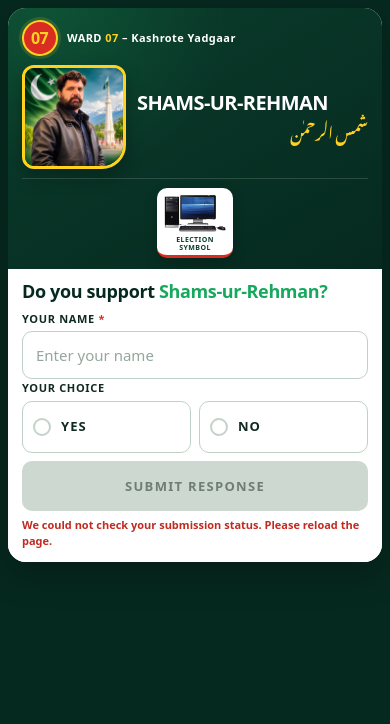
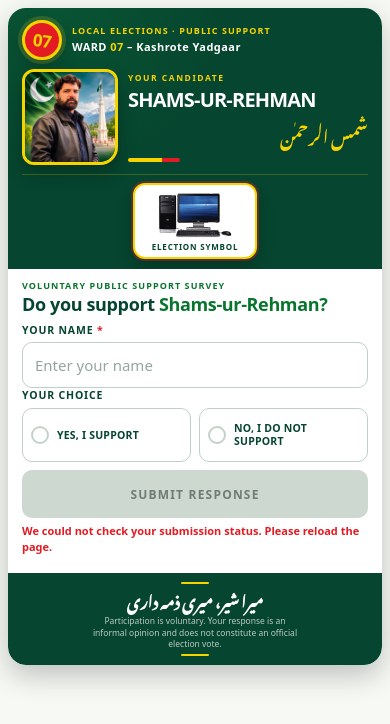
Before and after one commit to tashfeen635-cmyk/SHAMS-UR-REHMAN--LOCAL-ELECTIONS-PUBLIC-SUPPORT-WARD-07-Kashrote-Yadgaar, a website: page public/index.html in a window 390 px wide. Drawn offline with Linux system fonts and the light colour scheme; no server answers.

Commit message:
Complete mobile campaign survey redesign

```diff
--- a/public/index.html
+++ b/public/index.html
@@ -3,7 +3,7 @@
   <head>
     <meta charset="utf-8">
     <meta name="viewport" content="width=device-width, initial-scale=1, viewport-fit=cover">
-    <meta name="theme-color" content="#06291f">
+    <meta name="theme-color" content="#06452F">
     <meta name="description" content="Voluntary public support survey for Shams-ur-Rehman, Ward 07 – Kashrote Yadgaar.">
     <meta name="survey-token" content="__SURVEY_TOKEN__">
     <title>Shams-ur-Rehman | Ward 07 – Kashrote Yadgaar</title>
@@ -93,13 +93,13 @@
                 <label class="option option--yes" id="option-yes">
                   <input type="radio" name="answer" value="yes" id="answer-yes">
                   <span class="option__indicator" aria-hidden="true"></span>
-                  <span class="option__title"><span class="option__long">YES, I SUPPORT</span><span class="option__short">YES</span></span>
+                  <span class="option__title">YES, I SUPPORT</span>
                 </label>
 
                 <label class="option option--no" id="option-no">
                   <input type="radio" name="answer" value="no" id="answer-no">
                   <span class="option__indicator" aria-hidden="true"></span>
-                  <span class="option__title"><span class="option__long">NO, I DO NOT SUPPORT</span><span class="option__short">NO</span></span>
+                  <span class="option__title">NO, I DO NOT SUPPORT</span>
                 </label>
               </div>
             </fieldset>
@@ -108,8 +108,6 @@
               <label for="website">Website</label>
               <input id="website" name="website" type="text" tabindex="-1" autocomplete="off">
             </div>
-
-            <p class="disclaimer" id="disclaimer">Participation is voluntary. Your response is an informal opinion and does not constitute an official election vote.</p>
 
             <button class="submit" id="submit-button" type="submit" disabled>
               <span class="spinner" aria-hidden="true"></span>
@@ -129,9 +127,11 @@
             <p class="success__text" id="success-text">You have already submitted your response from this device.</p>
           </div>
 
-          <footer class="credit">
-            <p>developed by tashfeen bin riaz</p>
-            <p>contact - <a href="tel:03170885816">03170885816</a></p>
+          <footer class="campaign-footer">
+            <span class="campaign-footer__rule" aria-hidden="true"></span>
+            <p class="urdu campaign-footer__slogan" lang="ur" dir="rtl">میرا شیر، میری ذمہ داری</p>
+            <p class="campaign-footer__disclaimer">Participation is voluntary. Your response is an informal opinion and does not constitute an official election vote.</p>
+            <span class="campaign-footer__rule" aria-hidden="true"></span>
           </footer>
         </div>
       </section>
--- a/public/styles.css
+++ b/public/styles.css
@@ -1,19 +1,20 @@
 :root {
   color-scheme: light;
-  --green-950: #06291f;
-  --green-900: #0a3d2c;
-  --green-800: #0e5b3c;
-  --green-700: #16a85c;
-  --green-600: #25c86a;
+  --green-950: #06452f;
+  --green-900: #06452f;
+  --green-800: #08752d;
+  --green-700: #08752d;
+  --green-600: #16a34a;
   --green-100: #eaf7ee;
-  --yellow: #ffd21f;
-  --yellow-deep: #f2b705;
-  --red: #d92d24;
-  --ink: #102a20;
+  --yellow: #f5d400;
+  --yellow-deep: #f5d400;
+  --red: #e31b23;
+  --ink: #06452f;
   --muted: #5d7167;
   --line: #dbe7df;
   --slate: #334155;
-  --danger: #c02a20;
+  --danger: #e31b23;
+  --background: #f7f9f5;
   --radius: 28px;
   font-family: system-ui, -apple-system, BlinkMacSystemFont, "Segoe UI", Roboto, "Helvetica Neue", Arial, sans-serif;
 }
@@ -728,6 +729,22 @@ body {
   line-height: 1.55;
 }
 
+.campaign-footer {
+  display: none;
+}
+
+.campaign-footer__rule {
+  width: 34px;
+  height: 2px;
+  border-radius: 2px;
+  background: var(--yellow);
+}
+
+.campaign-footer__slogan,
+.campaign-footer__disclaimer {
+  margin: 0;
+}
+
 .credit {
   display: flex;
   flex-wrap: wrap;
@@ -1059,120 +1076,167 @@ body {
 }
 
 @media (max-width: 480px) {
+  :root {
+    --radius: 18px;
+  }
+
+  html,
+  body {
+    overflow: auto;
+    overscroll-behavior: auto;
+    background: var(--background);
+  }
+
   .viewport {
+    height: auto;
+    min-height: 100vh;
+    min-height: 100svh;
     padding: 8px;
+    overflow: auto;
+    place-items: start center;
   }
 
   .hero {
+    width: 100%;
+    max-width: 430px;
+    grid-template-columns: minmax(0, 1fr);
+    grid-template-rows: auto;
     border-radius: 18px;
-    box-shadow: 0 12px 32px rgba(0, 13, 9, 0.36);
+    box-shadow: 0 10px 28px rgba(0, 13, 9, 0.24);
+    overflow: hidden;
   }
 
   .hero__ribbon,
   .candidate-panel::after,
-  .eyebrow,
   .brand__urdu,
-  .candidate-copy__kicker,
-  .accent-rule,
   .candidate-copy__text,
   .facts,
   .seal,
   .campaign-strip__note,
   .survey-head__urdu,
-  .disclaimer,
   .credit {
     display: none !important;
   }
 
   .candidate-panel {
     gap: 9px;
-    padding: 12px 14px 11px;
+    padding: 12px 14px 10px;
     background:
-      radial-gradient(circle at 12% 0%, rgba(37, 200, 106, 0.16), transparent 42%),
-      linear-gradient(150deg, var(--green-900), var(--green-950));
+      radial-gradient(circle at 12% 0%, rgba(22, 163, 74, 0.16), transparent 42%),
+      linear-gradient(155deg, var(--green-900), var(--green-950));
   }
 
   .brand {
-    gap: 9px;
+    gap: 10px;
   }
 
   .brand__badge {
-    width: 36px;
-    border-width: 2px;
-    box-shadow: 0 0 0 3px rgba(255, 210, 31, 0.14);
+    width: 40px;
+    border-width: 3px;
+    transform: none;
   }
 
   .brand__badge span {
-    font-size: 16px;
+    font-size: 17px;
+  }
+
+  .eyebrow {
+    margin: 0 0 3px;
+    font-size: 9px;
+    line-height: 1.2;
+    letter-spacing: 0.12em;
   }
 
   .brand__constituency {
     font-size: 11px;
-    line-height: 1.2;
+    line-height: 1.25;
     letter-spacing: 0.04em;
   }
 
   .candidate-main {
-    grid-template-columns: 104px minmax(0, 1fr);
-    gap: 11px;
+    grid-template-columns: 96px minmax(0, 1fr);
+    gap: 10px;
     align-items: center;
   }
 
   .portrait {
     border-width: 3px;
-    border-radius: 12px 12px 24px 12px;
+    border-radius: 12px 12px 18px 12px;
     box-shadow: 0 8px 18px rgba(0, 0, 0, 0.28);
+  }
+
+  .candidate-copy__kicker {
+    display: block;
+    margin: 0 0 4px;
+    font-size: 8.5px;
+    letter-spacing: 0.18em;
   }
 
   .candidate-copy h1 {
     font-size: 20px;
-    line-height: 1.04;
-    letter-spacing: -0.03em;
-    white-space: nowrap;
+    line-height: 1.3;
+    letter-spacing: -0.04em;
+    white-space: normal;
   }
 
-  .candidate-copy__urdu {
-    margin-top: 5px;
-    font-size: 15px;
-    line-height: 1.5;
+  .accent-rule {
+    display: block;
+    width: 52px;
+    height: 4px;
+    margin: 7px 0 0;
+    background: linear-gradient(90deg, var(--yellow) 0 65%, var(--red) 65%);
   }
 
   .campaign-strip {
     justify-content: center;
     gap: 0;
-    padding-top: 9px;
-    border-top: 1px solid rgba(255, 255, 255, 0.14);
+    padding-top: 8px;
+    border-top: 1px solid rgba(245, 212, 0, 0.22);
   }
 
   .symbol {
-    width: 76px;
-    gap: 3px;
-    padding: 5px 5px 4px;
-    border-bottom: 3px solid var(--red);
-    border-radius: 10px;
+    width: 124px;
+    gap: 4px;
+    padding: 6px 6px 5px;
+    border: 2px solid var(--yellow);
+    border-radius: 12px;
     background: #ffffff;
-    box-shadow: 0 6px 14px rgba(0, 0, 0, 0.2);
+    box-shadow: 0 0 0 2px rgba(227, 27, 35, 0.35), 0 8px 16px rgba(0, 0, 0, 0.22);
   }
 
   .symbol__image {
-    height: 40px;
+    height: 48px;
     object-fit: contain;
   }
 
   .symbol__label {
-    font-size: 7px;
-    letter-spacing: 0.06em;
+    font-size: 8px;
+    letter-spacing: 0.1em;
   }
 
   .survey-panel {
+    justify-content: flex-start;
     gap: 8px;
-    padding: 12px 14px 14px;
+    padding: 12px 14px 0;
+    border-radius: 0 0 18px 18px;
     background: #ffffff;
+    overflow: hidden;
+  }
+
+  .survey-head {
+    display: grid;
+    gap: 2px;
+  }
+
+  .eyebrow--green {
+    margin: 0;
+    font-size: 9px;
+    letter-spacing: 0.12em;
   }
 
   .survey-head h2 {
     font-size: 18px;
-    line-height: 1.18;
+    line-height: 1.2;
     letter-spacing: -0.02em;
   }
 
@@ -1188,20 +1252,20 @@ body {
 
   .form-field__label,
   .question__title {
-    font-size: 11px;
-    letter-spacing: 0.06em;
+    font-size: 10.5px;
+    letter-spacing: 0.08em;
   }
 
   .form-field__input {
-    min-height: 48px;
-    padding: 0 13px;
+    min-height: 46px;
+    padding: 0 12px;
     border-color: #bfd0c6;
     border-radius: 10px;
     font-size: 15px;
   }
 
   .question {
-    margin-top: 1px;
+    margin-top: 0;
   }
 
   .options {
@@ -1210,8 +1274,9 @@ body {
   }
 
   .option {
-    min-height: 52px;
-    padding: 0 10px;
+    min-height: 54px;
+    gap: 8px;
+    padding: 6px 8px;
     border-color: #bfd0c6;
     border-radius: 10px;
   }
@@ -1226,54 +1291,92 @@ body {
   }
 
   .option__title {
-    font-size: 13px;
-    letter-spacing: 0.08em;
+    font-size: 10.5px;
+    line-height: 1.25;
+    letter-spacing: 0.02em;
   }
 
-  .option__long {
-    display: none;
+  .option--no.is-selected {
+    border-color: var(--green-700);
+    background: var(--green-100);
+    box-shadow: 0 0 0 3px rgba(8, 117, 45, 0.12);
   }
 
-  .option__short {
-    display: inline;
+  .option--no.is-selected .option__indicator {
+    border-color: var(--green-700);
+  }
+
+  .option--no.is-selected .option__indicator::after {
+    background: var(--green-700);
   }
 
   .submit {
-    min-height: 50px;
+    min-height: 48px;
     margin-top: 8px;
     border-radius: 10px;
     background: var(--green-800);
-    font-size: 13px;
+    font-size: 12px;
     letter-spacing: 0.1em;
-    box-shadow: inset 0 3px 0 var(--yellow), 0 8px 18px rgba(14, 91, 60, 0.22);
+    box-shadow: inset 0 3px 0 var(--yellow), 0 8px 18px rgba(8, 117, 45, 0.22);
   }
 
   .status {
     min-height: 0;
-    margin-top: 6px;
+    margin-top: 5px;
     font-size: 11px;
   }
 
   .success {
     gap: 8px;
+    padding: 4px 0;
   }
 
   .success__icon {
-    width: 52px;
-    height: 52px;
+    width: 48px;
+    height: 48px;
+    box-shadow: 0 0 0 4px rgba(245, 212, 0, 0.22);
   }
 
   .success__icon svg {
-    width: 26px;
-    height: 26px;
+    width: 24px;
+    height: 24px;
   }
 
   .success__title {
-    font-size: 19px;
+    font-size: 18px;
   }
 
   .success__text {
     font-size: 11.5px;
+  }
+
+  .campaign-footer {
+    display: grid;
+    justify-items: center;
+    gap: 4px;
+    margin: 10px -14px 0;
+    padding: 9px 14px calc(9px + env(safe-area-inset-bottom));
+    background: var(--green-950);
+    color: #ffffff;
+    text-align: center;
+  }
+
+  .campaign-footer__rule {
+    width: 28px;
+    height: 2px;
+  }
+
+  .campaign-footer__slogan {
+    font-size: 15px;
+    line-height: 1.55;
+    font-weight: 700;
+  }
+
+  .campaign-footer__disclaimer {
+    max-width: 42ch;
+    color: rgba(255, 255, 255, 0.72);
+    font-size: 8.5px;
+    line-height: 1.35;
   }
 }
 
```
Also changed, not shown: tests/app.test.mjs (+19 -0 lines).
